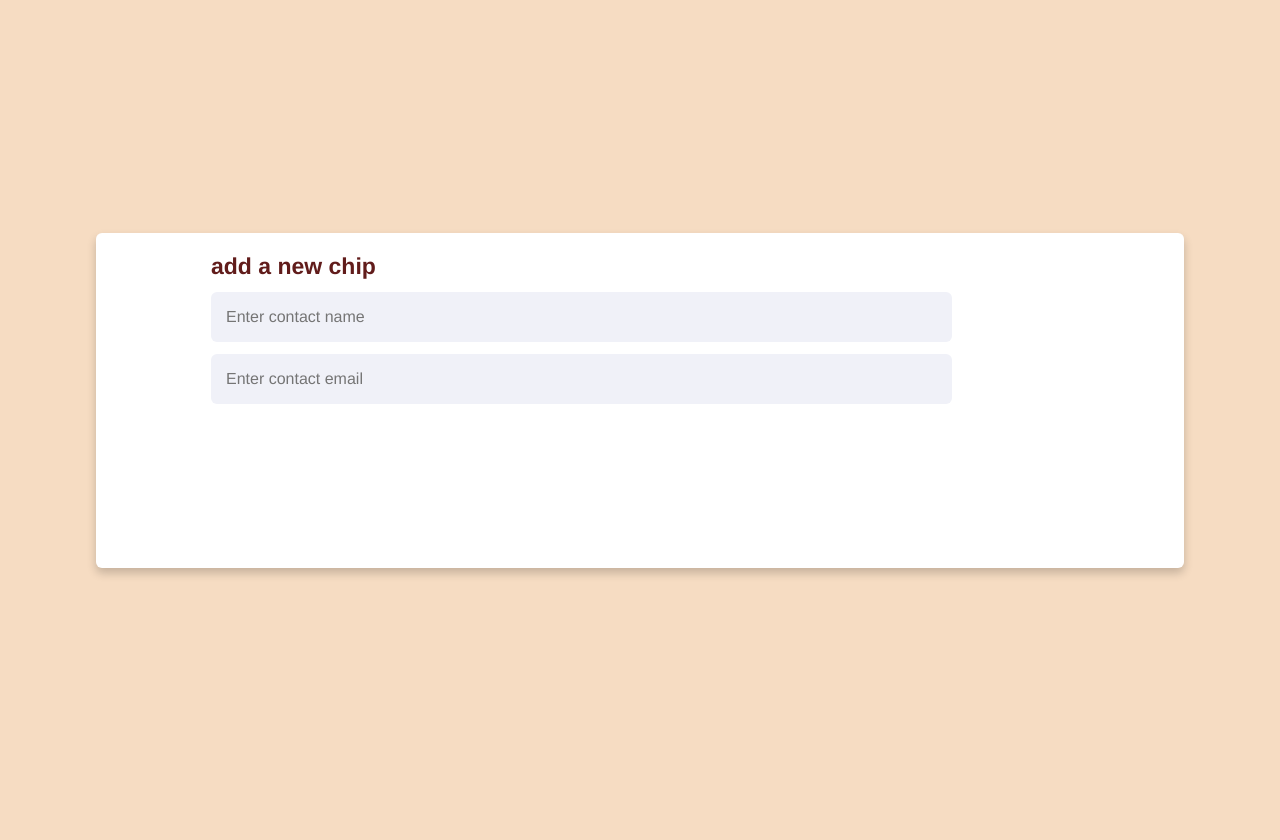
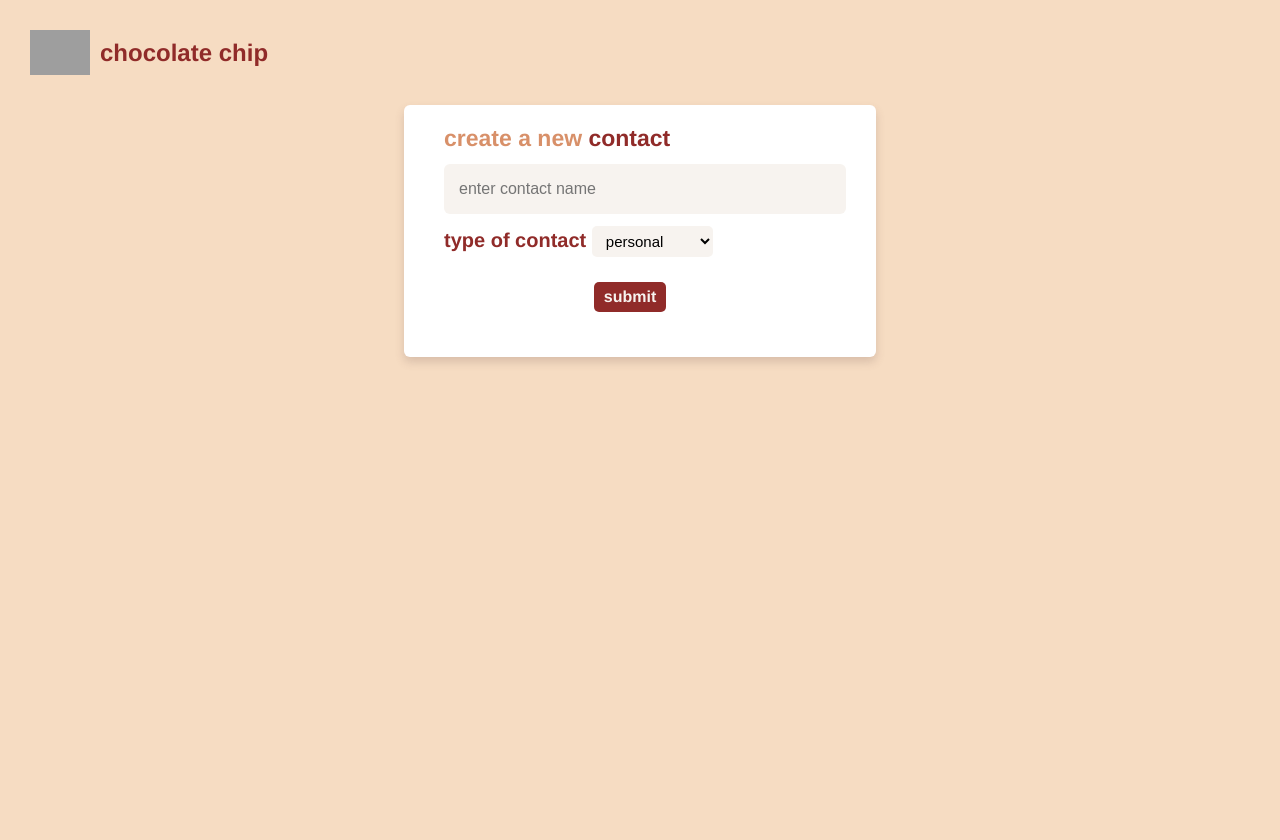
Before and after one commit to n4z03/CodeJam13-ChocolateChip, a Flask app: template templates/createcontact.html in a window 1280 px wide. Before the commit the page ends 576 px from the top, so only its background shows below. Run offline with Flask 3, Linux system fonts and the light colour scheme; the template is opened without the code that fills it, so the values that code supplies are empty; grey boxes are pictures that could not be loaded.

```diff
--- a/templates/createcontact.html
+++ b/templates/createcontact.html
@@ -2,128 +2,139 @@
 <html lang="en" dir="ltr">
   <head>
     <meta charset="UTF-8">
-    <title> Responsive Contact Us Form  | CodingLab </title>
+    <title>create contact</title>
     <meta name="viewport" content="width=device-width, initial-scale=1.0">
   </head>
-
   <style>
-*{
-  margin: 0;
-  padding: 0;
-  box-sizing: border-box;
-  font-family:  "Haas Grot Text R Web", "Helvetica Neue", Helvetica, Arial, sans-serif;
+    body {
+        min-height: 100vh;
+        background: #f6dcc2;
+        display: flex;
+        flex-direction: column;
+        align-items: center;
+        justify-content: flex-start;
+        font-family: "Haas Grot Text R Web", "Helvetica Neue", Helvetica, Arial, sans-serif;
+        margin: 20px;
     }
 
-body{
-  min-height: 100vh;
-  width: 100%;
-  background: #f6dcc2;
+    a {
+        text-decoration: none;
+        color: inherit;
         display: flex;
         align-items: center;
-  justify-content: center;
-  font-family:  "Haas Grot Text R Web", "Helvetica Neue", Helvetica, Arial, sans-serif;
+        justify-content: flex-start;
+        width: 100%;
     }
-.container{
-  width: 85%;
+
+    .header {
+        display: flex;
+        align-items: center;
+        padding: 10px;
+        background: #f6dcc2;
+    }
+
+    .header img {
+        height: 45px;
+        margin-right: 10px;
+    }
+    .website-name {
+      font-size: 24px;
+      font-weight: bold;
+      color: #902b29;
+    }
+    .container {
+      width: 30%;
       background: #fff;
       border-radius: 6px;
-  padding: 20px 60px 30px 40px;
-  box-shadow: 0 5px 10px rgba(0, 0, 0, 0.2);
+      padding: 20px 60px 20px 40px;
+      box-shadow: 0 5px 10px rgba(99, 72, 69, 0.2);
+      margin-top: 20px; /* space between the header and the container */
     }
-.container .content{
-  display: flex;
-  align-items: center;
-  justify-content: space-between;
-}
-
-.container .content .right-side{
-  width: 75%;
-  margin-left: 75px;
-}
-.content .right-side .title{
+    .title {
       font-size: 23px;
       font-weight: 600;
-  color: #611c1b;
+      color: rgb(216, 144, 105);
     }
-.right-side .input-box{
+    .colored-text {
+      color: #902b29;
+    }
+    .input-box {
       height: 50px;
       width: 100%;
       margin: 12px 0;
     }
-.right-side .input-box input,
-.right-side .input-box textarea{
+    .input-box input,
+    .input-box textarea {
       height: 100%;
       width: 100%;
       border: none;
       outline: none;
       font-size: 16px;
-  background: #F0F1F8;
+      background: #f7f3ef;
       border-radius: 6px;
       padding: 0 15px;
       resize: none;
     }
-.right-side .message-box{
-  min-height: 110px;
-}
-.right-side .input-box textarea{
-  padding-top: 6px;
-}
-.right-side .button{
-  display: inline-block;
-  margin-top: 12px;
+    input[type="submit"] {
+        align-items: center;
+        justify-content: center;
+        background-color: #902b29; /* Button background color */
+        color:#f7f3ef;
+        border: none; /* Remove border */
+        padding: 6px 10px; /* Padding around the text */
+        border-radius: 5px; /* Rounded corners */
+        font-size: 16px; /* Font size */
+        font-family: "Haas Grot Text R Web", "Helvetica Neue", Helvetica, Arial, sans-serif;;
+        font-weight: bold;
+        cursor: pointer;
+        transition: background-color 0.5s;
+        margin: 25px auto;
     }
 
-@media (max-width: 950px) {
-  .container{
-    width: 90%;
-    padding: 30px 40px 40px 35px ;
+    input[type="submit"]:hover {
+        background-color: #611c1b; /* Darker shade for hover effect */
     }
-  .container .content .right-side{
-   width: 75%;
-   margin-left: 55px;
+    .contact-box{
+        font-family: "Haas Grot Text R Web", "Helvetica Neue", Helvetica, Arial, sans-serif;
+        font-size: 20px;
+        font-weight: bold;
+        color:#902b29;
     }
+    .contact-box select{
+        border-radius: 5px;
+        border:none;
+        background-color: #f7f3ef;
+        font-size: 15px;
+        align-items: center;
+        padding: 6px 10px;
     }
-@media (max-width: 820px) {
-  .container{
-    margin: 40px 0;
-    height: 100%;
-  }
-  .container .content{
-    flex-direction: column-reverse;
-  }
- .container .content .left-side{
-   width: 100%;
-   flex-direction: row;
-   margin-top: 40px;
-   justify-content: center;
-   flex-wrap: wrap;
- }
- .container .content .left-side::before{
-   display: none;
- }
- .container .content .right-side{
-   width: 100%;
-   margin-left: 0;
- }
-}
+
+
   </style>
+    <body>
+        <a href="user-dashboard.html">
+            <div class="header">
+                <img src="https://cdn.discordapp.com/attachments/1175292590569038017/1175515806122123427/Untitled_Artwork_7.png?ex=656b8368&is=65590e68&hm=ab22f752e66063dbeecbcf3c30106b1738c70b7f9f2a2c172bd5d6c12bea70c2&" alt="Logo"> <!-- Update with your logo path -->
+                <span class="website-name">chocolate chip</span>
+            </div>
+        </a>
 
-<body>
         <div class="container">
-    <div class="content">
-      <div class="right-side">
-        <div class="title">add a new chip</div>
+            <div class="title">create a new <span class="colored-text">contact</span></div>
                 <form action="#">
                     <div class="input-box">
-          <input type="text" placeholder="Enter contact name">
+                        <input type="text" placeholder="enter contact name">
                     </div>
-        <div class="input-box">
-          <input type="text" placeholder="Enter contact email">
+
+                    <div class="contact-box">
+                            <label for="contact">type of contact</label>
+                        <select name="type" id="type" required>
+                            <option value="personal">personal</option>
+                            <option value="professional">professional</option>
+                        </select>
                     </div>
-        <div class="input-box message-box">
+                    <a href="addContact"><input type="submit" value="submit"></a>
                 </form>
-    </div>
-    </div>
         </div>
     </body>
 </html>
```
Also changed, not shown: templates/user-dashboard.html (added). Lines whose indentation alone changed are shown as unchanged.
